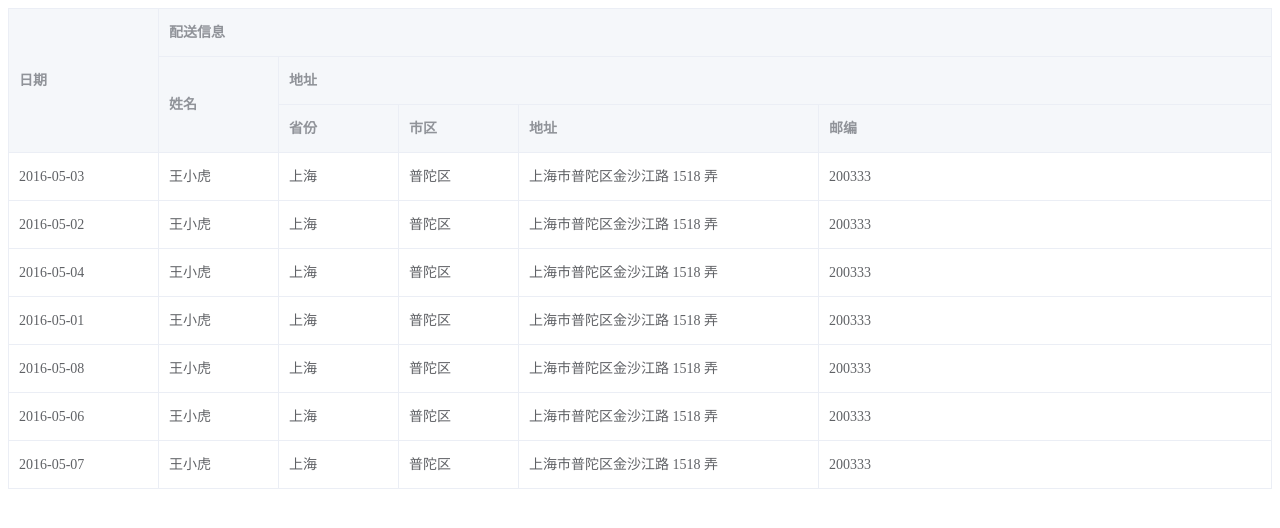
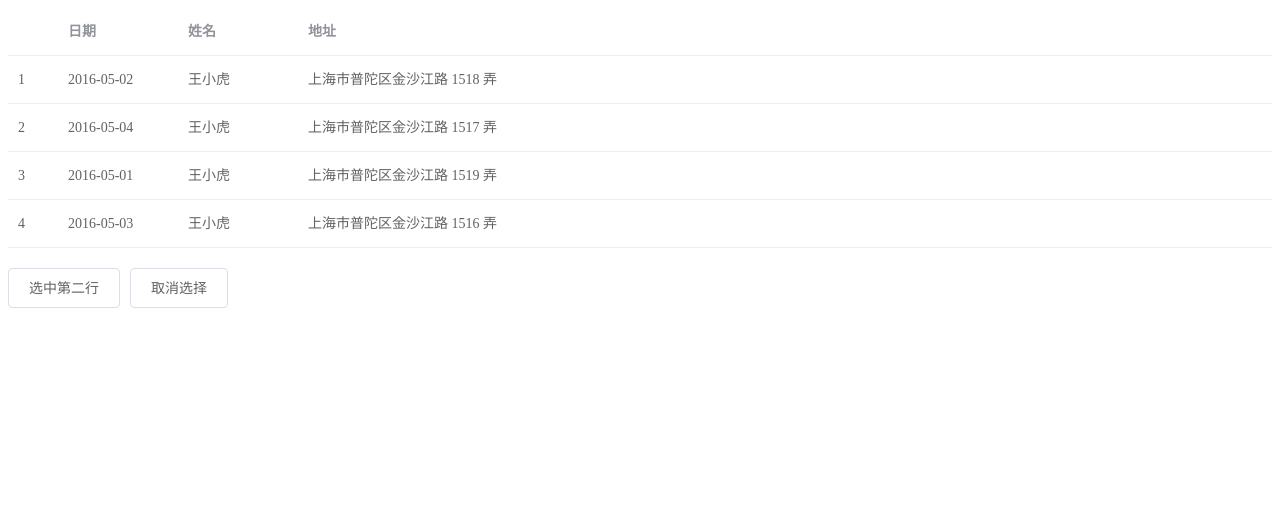
Before and after one commit to kingyeahwei/element_learning, a Vue app: page / in a window 1280 px wide. Shown: the top 528 px of the page. Built offline with nearby package versions, Linux system fonts and the light colour scheme.

Commit message:
table 单选

```diff
--- a/src/App.vue
+++ b/src/App.vue
@@ -1,42 +1,34 @@
 <template>
   <div id="app">
     <el-table
-      :data="data"
+      ref="singleTable"
+      :data="tableData"
+      highlight-current-row
+      @current-change="handleCurrentChange"
       style="width: 100%">
       <el-table-column
-        prop="date"
+        type="index"
+        width="50"
+      ></el-table-column>
+      <el-table-column
+        property="date"
         label="日期"
-        width="150"
+        width="120"
       ></el-table-column>
-      <el-table-column label="配送信息">
       <el-table-column
-          prop="name"
+        property="name"
         label="姓名"
         width="120"
       ></el-table-column>
-        <el-table-column label="地址">
       <el-table-column
-            prop="province"
-            label="省份"
-            width="120"
+        property="address"
+        label="地址"
       ></el-table-column>
-          <el-table-column
-            prop="city"
-            label="市区"
-            width="120"
-          ></el-table-column>
-          <el-table-column
-            prop="address"
-            label="地址"
-            width="300"
-          ></el-table-column>
-          <el-table-column
-            prop="zip"
-            label="邮编"
-          ></el-table-column>
-        </el-table-column>
-      </el-table-column>
     </el-table>
+    <div style="margin-top: 20px">
+      <el-button @click="setCurrent(tableData[1])">选中第二行</el-button>
+      <el-button @click="setCurrent({})">取消选择</el-button>
+    </div>
   </div>
 </template>
 
@@ -45,61 +37,36 @@
     name: "app",
     data() {
       return {
-        data: [
+        tableData: [
           {
-            date: '2016-05-03',
-            name: '王小虎',
-            province: '上海',
-            city: '普陀区',
-            address: '上海市普陀区金沙江路 1518 弄',
-            zip: 200333
-          }, {
             date: '2016-05-02',
             name: '王小虎',
-            province: '上海',
-            city: '普陀区',
-            address: '上海市普陀区金沙江路 1518 弄',
-            zip: 200333
+            address: '上海市普陀区金沙江路 1518 弄'
           }, {
             date: '2016-05-04',
             name: '王小虎',
-            province: '上海',
-            city: '普陀区',
-            address: '上海市普陀区金沙江路 1518 弄',
-            zip: 200333
+            address: '上海市普陀区金沙江路 1517 弄'
           }, {
             date: '2016-05-01',
             name: '王小虎',
-            province: '上海',
-            city: '普陀区',
-            address: '上海市普陀区金沙江路 1518 弄',
-            zip: 200333
+            address: '上海市普陀区金沙江路 1519 弄'
           }, {
-            date: '2016-05-08',
+            date: '2016-05-03',
             name: '王小虎',
-            province: '上海',
-            city: '普陀区',
-            address: '上海市普陀区金沙江路 1518 弄',
-            zip: 200333
-          }, {
-            date: '2016-05-06',
-            name: '王小虎',
-            province: '上海',
-            city: '普陀区',
-            address: '上海市普陀区金沙江路 1518 弄',
-            zip: 200333
-          }, {
-            date: '2016-05-07',
-            name: '王小虎',
-            province: '上海',
-            city: '普陀区',
-            address: '上海市普陀区金沙江路 1518 弄',
-            zip: 200333
+            address: '上海市普陀区金沙江路 1516 弄'
           }
         ],
+        currentRow: null
       }
     },
     methods: {
+      setCurrent(row) {
+        console.log(row)
+        this.$refs.singleTable.setCurrentRow(row)
+      },
+      handleCurrentChange(val) {
+        this.currentRow = val;
+      }
     },
   };
 </script>
```
Lines whose indentation alone changed are shown as unchanged.
